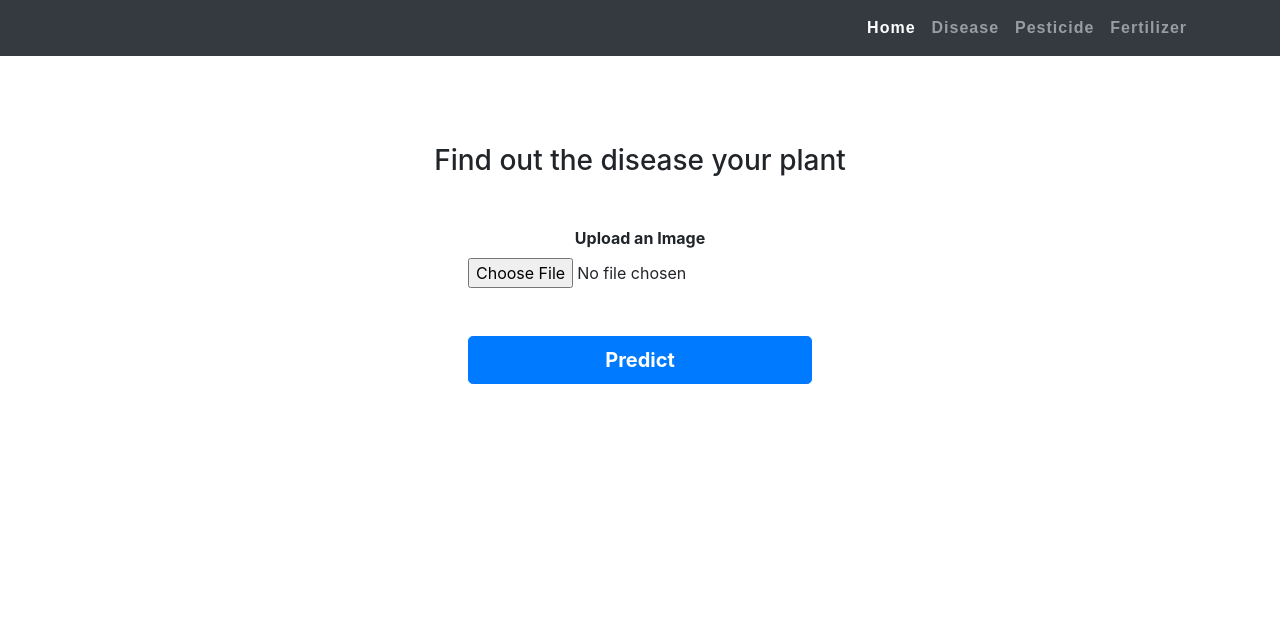
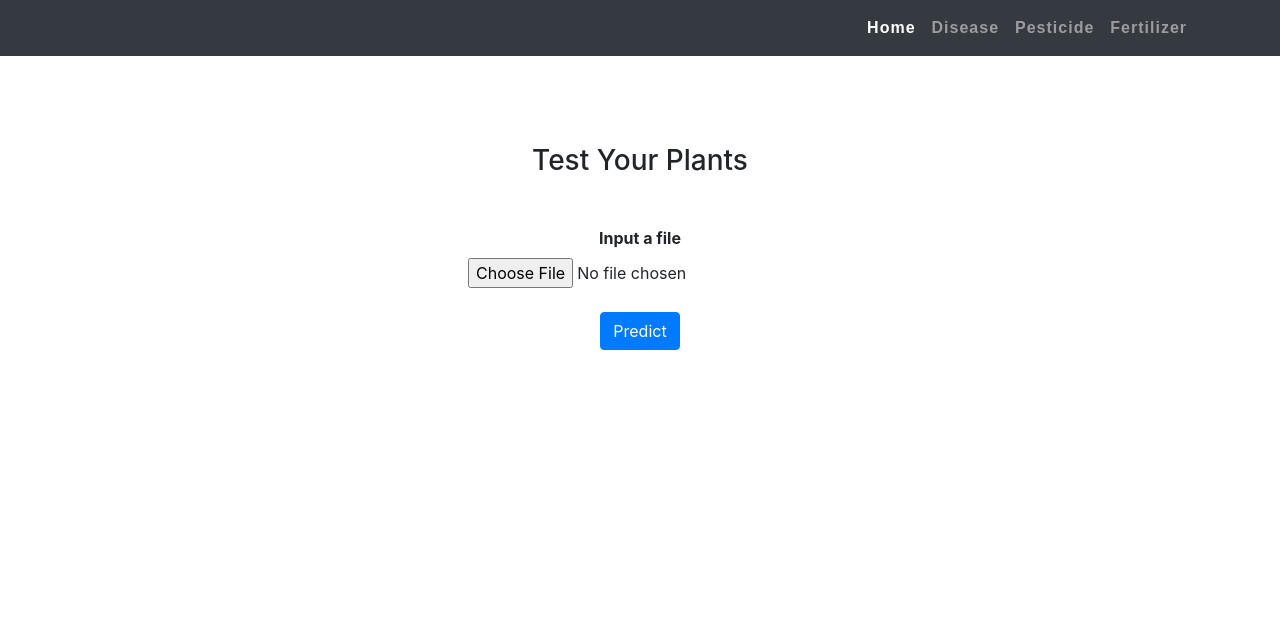
Before and after one commit to ashutosh-hardcastle/CropLife9, a Flask app: page /crop_disease in a window 1280 px wide. Shown: the top 624 px of the page. Run offline with Flask 2, Linux system fonts and the light colour scheme; some libraries are stand-ins or nearby versions; some web fonts are replaced.

Commit message:
Revert "DiseaseUpdate"
This reverts commit bf1fbf35957fbcc5710dd4e8dbbb3d81e5e0e85a.

```diff
--- a/templates/crop_disease.html
+++ b/templates/crop_disease.html
@@ -37,18 +37,15 @@
       <br>
       <br>
 
-      <h3 class="title text-center mb-lg-5 mb-md-4 mb-sm-4 mb-3"> Find out the disease your plant</h3>
+      <h3 class="title text-center mb-lg-5 mb-md-4 mb-sm-4 mb-3"> Test Your Plants</h3>
       <div class="row" style="justify-content: center;">
         <form action="{{ url_for('disease_predict') }}" method="POST" enctype=multipart/form-data>
           <div class="form-group text-center">
-            <label for="exampleFormControlFile1"><b>Upload an Image</b></label>
-
+            <label for="exampleFormControlFile1"><b>Input a file</b></label>
             <input type="file" name="file" class="form-control-file" id="inputImage" onchange=previewImage(event)
               required>
-            <br/>
-            <br>
-
-            <button class="btn btn-lg btn-primary btn-block" type="submit" style="font-weight: bold;">Predict</button>
+            <br />
+            <button class="btn btn-primary" type="submit"> Predict </button>
           </div>
         </form>
       </div>
--- a/templates/disease_result.html
+++ b/templates/disease_result.html
@@ -14,8 +14,8 @@
     <div class="container py-lg-5 py-md-4 py-sm-4 py-3">
       <div class="row" style="justify-content: center;">
         <div class="col-md-10 about-two-grids">
-          <h3 class="mb-md-4 mb-sm-3 mb-3 text-center" style="font-weight: bold;">Result</h3>
-          <div class="about-para-txt text-justify" style="font-weight: bold">
+          <h3 class="mb-md-4 mb-sm-3 mb-3 text-center">Result</h3>
+          <div class="about-para-txt text-justify">
             {{result}}
 
           </div>
```
Also changed, not shown: requirements.txt (+1 -6 lines).
